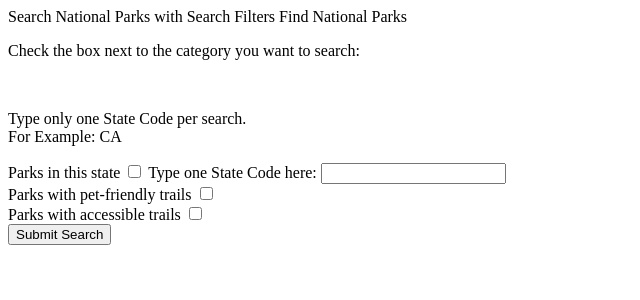
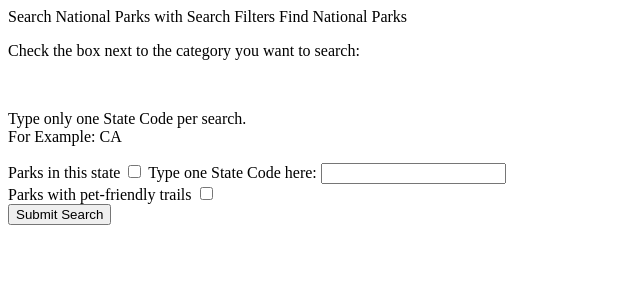
Before and after one commit to Jessica-Lynn3/National-Parks-and-Lakes-WebApp, a Flask app: page /search-filter-page in a window 1280 px wide. Shown: the top 300 px of the page, without its empty margins (0-640 px from the left). Run offline with Flask 2, Linux system fonts and the light colour scheme.

Commit message:
Updated checkboxes on form

```diff
--- a/templates/search-filter-page.html
+++ b/templates/search-filter-page.html
@@ -22,22 +22,13 @@
         <p> Type only one State Code per search.
             <br> For Example: CA </p>
         <div>
-            Parks in this state <input type="checkbox" value="state" name="search-filter" id="state" required>
+            Parks in this state <input type="checkbox" value="state-checkbox" name="search-filter" id="state-checkbox" required>
             <label for="parks-by-state-filter">Type one State Code here:</label>
-            <input type="text" name="state" value="" id="user-selected-state" required>
+            <input type="text" name="state" id="user-selected-state" required>
+            <br>
+            <label for="parks-with-pet-friendly-trails"></label>
+            Parks with pet-friendly trails <input type="checkbox" value="pet-trails" name="search-filter" id="pet-trails">
         </div>
-
-        <!-- <select width=300 style="width: 350px" size="8" multiple>
-            <option name="pet-trails" value="pet-trails">Parks with pet-friendly trails</option>
-            <option name="a11y-trails" value="a11y-trails">Parks with accessible trails</option>
-        </select> -->
-
-            <!-- <label for="parks-with-pet-friendly-trails"></label> -->
-            Parks with pet-friendly trails <input type="checkbox" value="pet-trails" name="search-filter" id="pet-trails">
-            <!-- <label for="parks-with-accessible-trails"></label> -->
-            <br>
-            Parks with accessible trails <input type="checkbox" value="a11y-trails" name="search-filter" id="a11y-trails">
-
 
         <div>
             <label for="Submit Button for Search Filter Form"></label>
```
